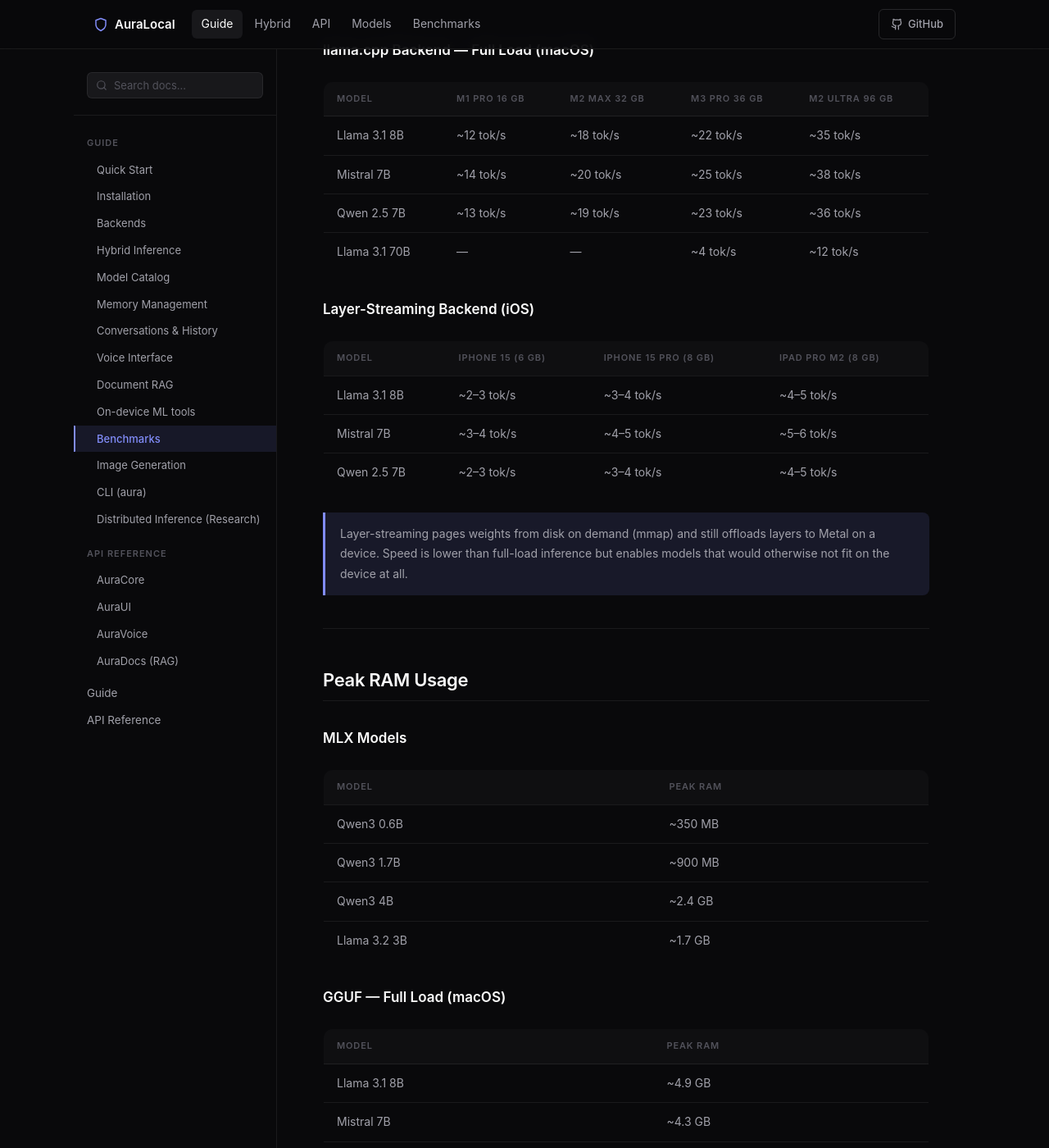
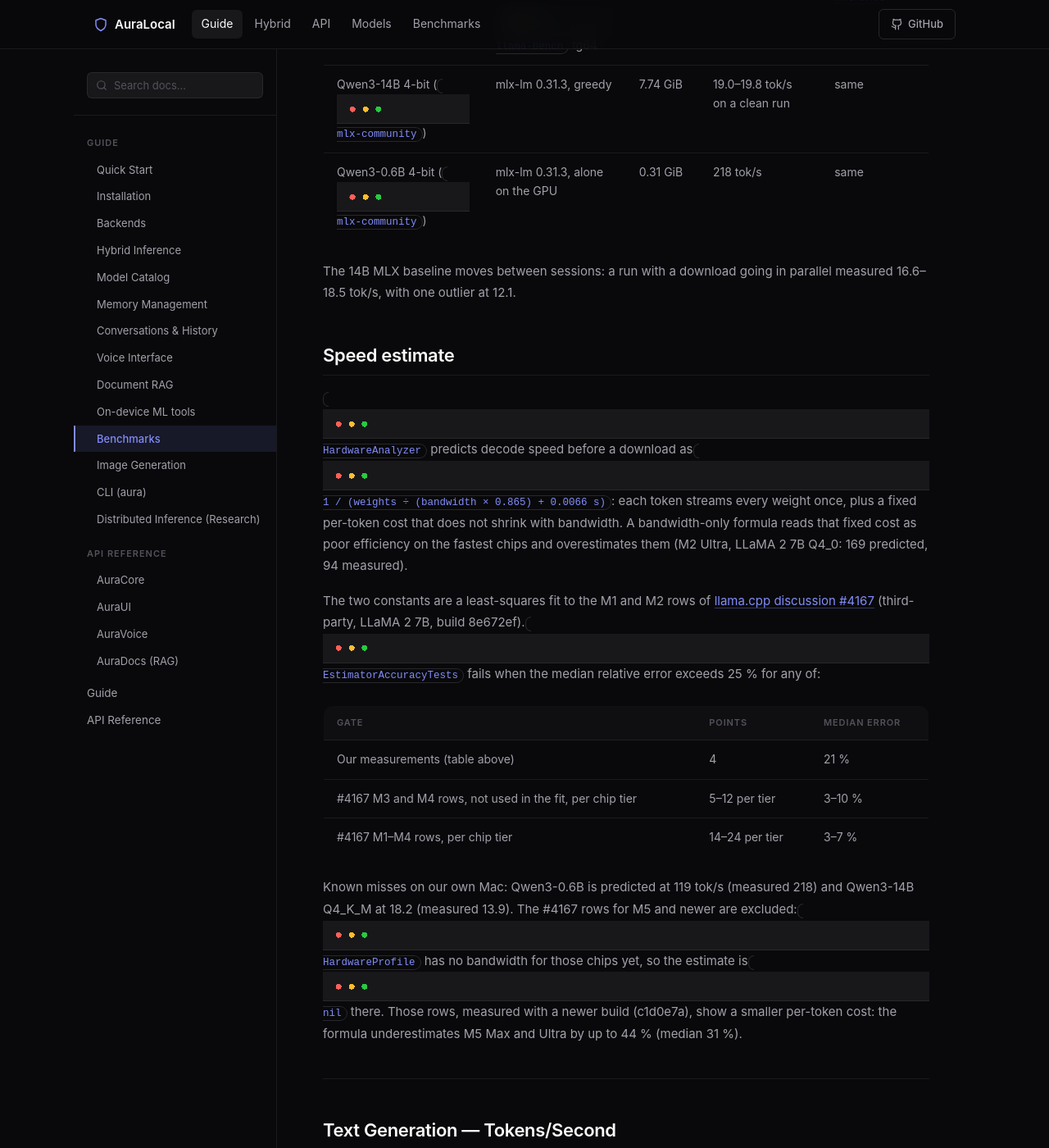
Before and after one commit to iOSDevC/AuraLocal, a Jekyll site: the page built from docs/guide/benchmarks.md, in a window 1280 px wide and 1400 px high, scrolled down 1361 px. Shown: the whole window at 82% size. Built offline with Jekyll 4.4.1, drawn with Linux system fonts in a browser that asks for light colours; some of the changed text lies outside the part shown.

Commit message:
fix(core): gate the decode-speed estimate on measured points
The estimator's anchor said "Llama-3.1-8B Q8" but used 11.78 GB of weights. It
was a llama-bench run (build 9660, tg64, one repetition) of gemma4-coding Q8_0:
Gemma 4, 11.91 B params, 11.78 GiB, 12.12 tok/s. The old test re-implemented the
formula instead of calling it.

EstimatorAccuracyTests now calls estimatedDecodeTokensPerSecond and fails when
the median relative error exceeds 0.25:
- our four M1 Pro points (Gemma 4 Q8_0 and Qwen3-14B Q4_K_M on llama.cpp,
  Qwen3-14B and Qwen3-0.6B 4-bit on MLX), gated on their own;
- llama.cpp discussion #4167 (third party), gated per chip tier so base and
  Pro rows cannot hide the Ultra ones.

The bandwidth-only formula failed the third-party gate: Ultra median error
0.43 (M2 Ultra Q4_0 predicted 169, measured 94). The fixed per-token cost of
dispatch reads as low efficiency on fast chips. The estimate is now
1 / (weights / (bandwidth x 0.865) + 6.6 ms), fitted to the #4167 M1/M2 rows
only; held-out M3/M4 tier medians are 3-10 %, own points 21 %.

Known misses: Qwen3-0.6B (119 vs 218 tok/s), Qwen3-14B Q4_K_M (18.2 vs 13.9),
and #4167 M5 rows (newer build, up to 44 % under), excluded because the chip
table has no M5 bandwidth. A zero bandwidth now yields nil, not 0 tok/s.

Co-Authored-By: Claude Opus 5.5 <noreply@anthropic.com>

````diff
--- a/docs/guide/benchmarks.md
+++ b/docs/guide/benchmarks.md
@@ -12,13 +12,50 @@ description: "AuraLocal performance benchmarks — tokens per second, RAM usage,
 Illustrative performance figures for on-device LLM inference across Apple devices.
 
 {: .note }
-> These figures are carried over from the first version of these docs (2026-03-31) and have not been re-measured on the current release, so treat them as illustrative. They assume Q4_K_M quantization for GGUF and 4-bit for MLX; results vary by prompt complexity and thermal state. The one measured point, recorded in `HardwareAnalyzer`'s decode-speed estimate: an M1 Pro decodes 11.78 GB of GGUF weights at 12.1 tok/s.
+> The per-device tables below are carried over from the first version of these docs (2026-03-31) and have not been re-measured on the current release, so treat them as illustrative. They assume Q4_K_M quantization for GGUF and 4-bit for MLX; results vary by prompt complexity and thermal state. Measured figures are in [Measured on an M1 Pro](#measured-on-an-m1-pro).
 
 ## Table of contents
 {: .no_toc .text-delta }
 
 1. TOC
 {:toc}
+
+---
+
+## Measured on an M1 Pro
+
+One MacBook Pro M1 Pro, 32 GB, 200 GB/s spec bandwidth. Weights are the file sizes on Hugging Face.
+
+| Model | Runtime | Weights | Decode | Source |
+|---|---|---|---|---|
+| Gemma 4 12B (11.91 B params) Q8_0 | llama.cpp build 9660, `llama-bench` tg64, one repetition | 11.78 GiB | 12.12 tok/s (prefill pp512: 175.69) | own run, 2026-07 |
+| Qwen3-14B Q4_K_M | llama.cpp build 9660, `llama-bench` tg64 | 8.38 GiB | 13.9 tok/s | [Distributed inference]({{ '/guide/distributed' | relative_url }}#measured-results) |
+| Qwen3-14B 4-bit (`mlx-community`) | mlx-lm 0.31.3, greedy | 7.74 GiB | 19.0–19.8 tok/s on a clean run | same |
+| Qwen3-0.6B 4-bit (`mlx-community`) | mlx-lm 0.31.3, alone on the GPU | 0.31 GiB | 218 tok/s | same |
+
+The 14B MLX baseline moves between sessions: a run with a download going in parallel measured 16.6–18.5 tok/s, with one outlier at 12.1.
+
+## Speed estimate
+
+`HardwareAnalyzer` predicts decode speed before a download as
+`1 / (weights ÷ (bandwidth × 0.865) + 0.0066 s)`: each token streams every weight once, plus a fixed per-token cost
+that does not shrink with bandwidth. A bandwidth-only formula reads that fixed cost as poor efficiency on the
+fastest chips and overestimates them (M2 Ultra, LLaMA 2 7B Q4_0: 169 predicted, 94 measured).
+
+The two constants are a least-squares fit to the M1 and M2 rows of
+[llama.cpp discussion #4167](https://github.com/ggml-org/llama.cpp/discussions/4167) (third-party, LLaMA 2 7B,
+build 8e672ef). `EstimatorAccuracyTests` fails when the median relative error exceeds 25 % for any of:
+
+| Gate | Points | Median error |
+|---|---|---|
+| Our measurements (table above) | 4 | 21 % |
+| #4167 M3 and M4 rows, not used in the fit, per chip tier | 5–12 per tier | 3–10 % |
+| #4167 M1–M4 rows, per chip tier | 14–24 per tier | 3–7 % |
+
+Known misses on our own Mac: Qwen3-0.6B is predicted at 119 tok/s (measured 218) and Qwen3-14B Q4_K_M at
+18.2 (measured 13.9). The #4167 rows for M5 and newer are excluded: `HardwareProfile` has no bandwidth for
+those chips yet, so the estimate is `nil` there. Those rows, measured with a newer build (c1d0e7a), show a smaller
+per-token cost: the formula underestimates M5 Max and Ultra by up to 44 % (median 31 %).
 
 ---
 
@@ -123,23 +160,19 @@ GGUF layer-streaming loads faster because only the first few layers are paged in
 import Foundation
 import AuraCore
 
-let start = Date()
+let start = ContinuousClock.now
 let llm = try await ModelManager.shared.load(.qwen3_1_7b)
-let loadTime = Date().timeIntervalSince(start)
-print("Load: \(loadTime)s")
-
-var firstToken = true
-var firstTokenTime: TimeInterval = 0
-let genStart = Date()
+print("Load: \(ContinuousClock.now - start)")
 
 for try await token in llm.stream("Write a haiku about Swift programming.") {
-    if firstToken {
-        firstTokenTime = Date().timeIntervalSince(genStart)
-        firstToken = false
-    }
     print(token, terminator: "")
 }
 
-let totalTime = Date().timeIntervalSince(genStart)
-print("\nFirst token: \(firstTokenTime)s | Total: \(totalTime)s")
+if let stats = llm.lastGenerationStats {
+    print("\n\(stats.source.label): TTFT \(stats.timeToFirstToken)s, "
+        + "\(stats.generatedTokens) tokens at \(stats.decodeTokensPerSecond ?? 0) tok/s")
+}
 ```
+
+`lastGenerationStats` reports MLX runtime counters as they are; on llama.cpp, prompt tokens are estimated. See
+[Generation Stats]({{ '/api/core' | relative_url }}#generation-stats).
````
Also changed, not shown: 3 other files.
